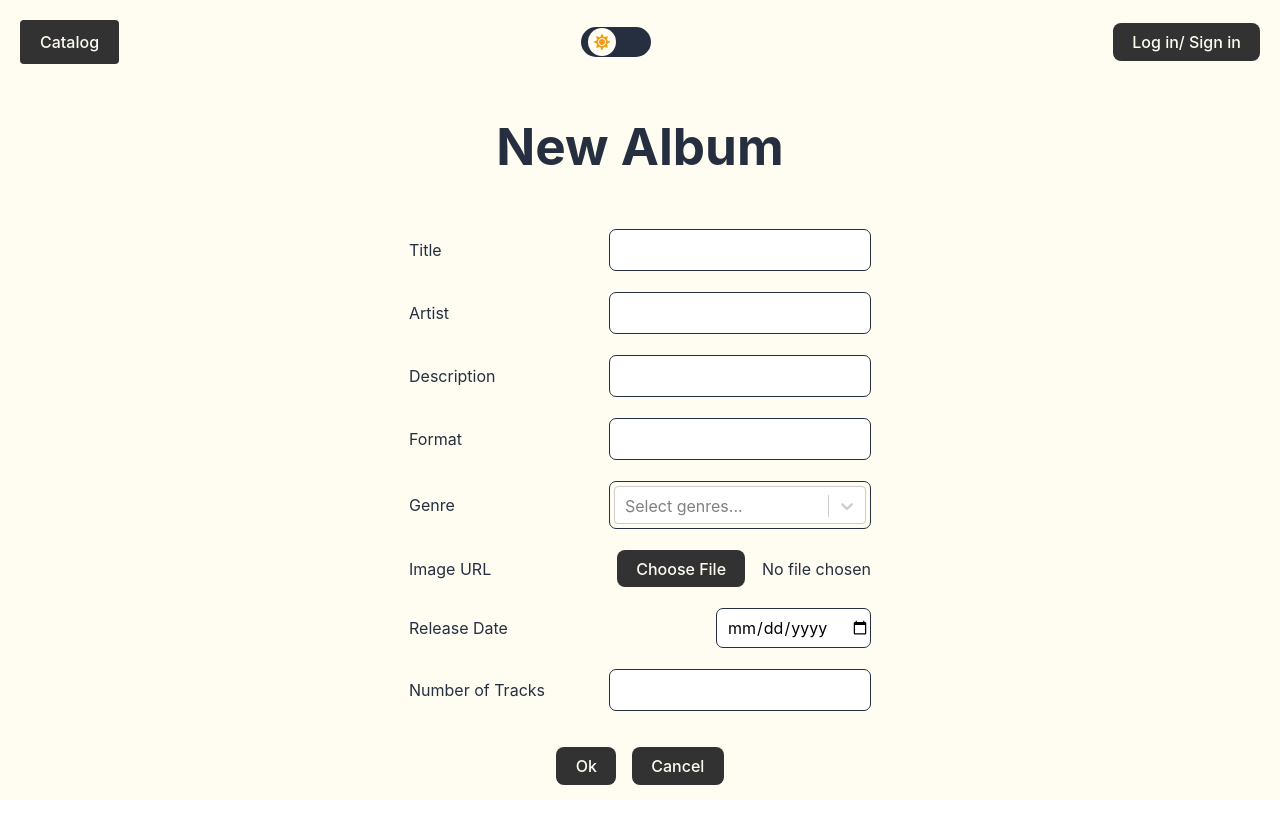
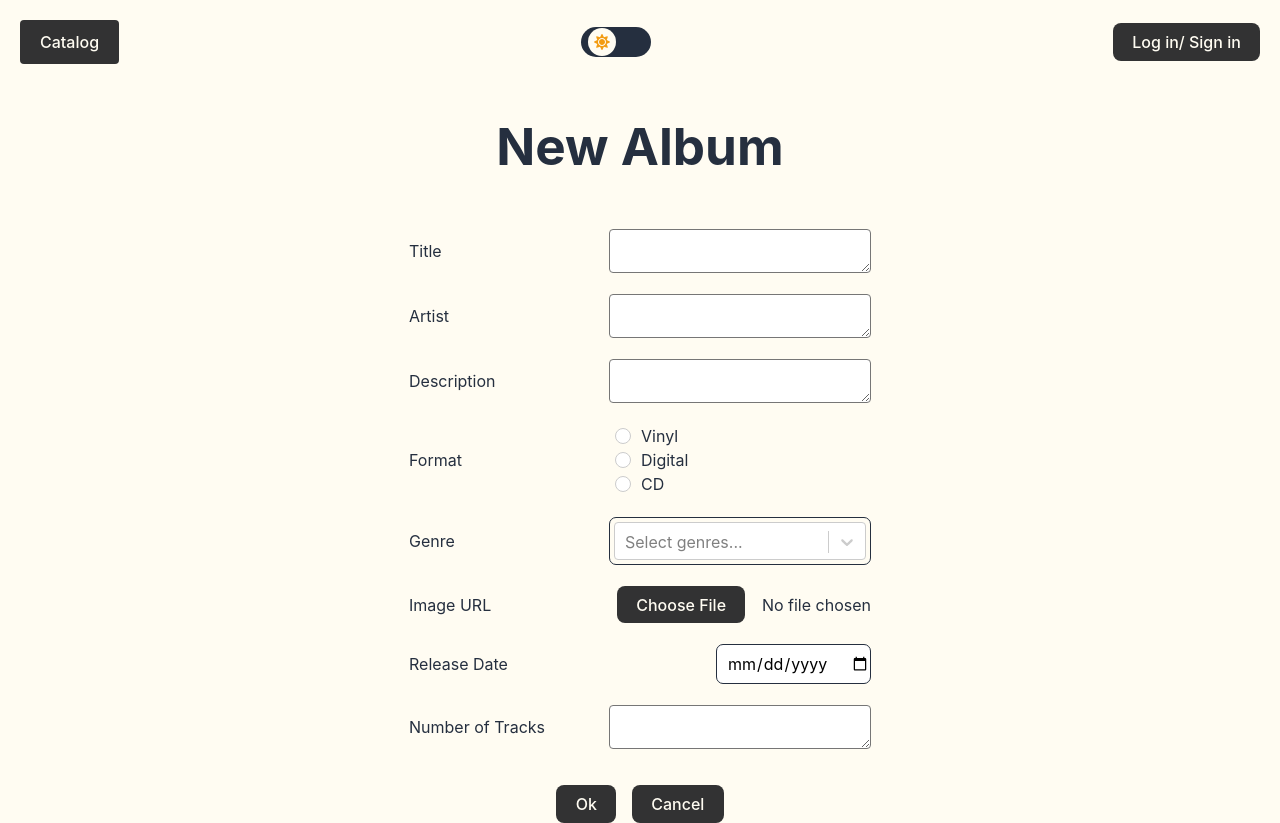
Before and after one commit to VeronikaTkach/audio_com, a React (Vite) app: page /album/new in a window 1280 px wide. Before the commit the page ends 800 px from the top, so only its background shows below. Built offline with nearby package versions, Linux system fonts and the light colour scheme; no server answers; the database is empty.

Commit message:
fixed GenreDropDown and other

```diff
--- a/package.json
+++ b/package.json
@@ -24,6 +24,7 @@
     "react-redux": "^9.1.2",
     "react-router-dom": "^6.24.0",
     "react-select": "^5.8.0",
+    "react-textarea-autosize": "^8.5.3",
     "sass": "^1.77.2",
     "scss": "^0.2.4",
     "styled-components": "^6.1.12"
--- a/src/App.css
+++ b/src/App.css
@@ -3,11 +3,14 @@
 }
 
 :root {
-  --background-color: #ffffff;
-  --background-color-header: #333;
-  --text-color: #213547;
-  --button-background-color: #fa6d3e;
-  --button-hover-background-color: #e9764b;
+  --background-color: #fffcf2;
+  --background-color-header: #fffcf2;
+  --text-color: #252f3f;
+  --button-background-color: #323233;
+  --button-hover-background-color: rgba(25,25,26,.7);
+  --button-text: #fffcf2;
+  --input-color: white;
+  --checkbox-color-checked: #252f3f;
 }
 
 .App {
@@ -25,6 +28,7 @@
   --button-hover-background-color: rgba(25,25,26,.7);
   --button-text: #fffcf2;
   --input-color: white;
+  --checkbox-color-checked: #252f3f;
 }
 
 .App.dark {
@@ -35,4 +39,5 @@
   --button-hover-background-color: #e9764b;
   --button-text: #252f3f;
   --input-color: #fffcf2;
+  --checkbox-color-checked: #e9764b;
 }
--- a/src/components/AlbumGrid/AlbumGrid.jsx
+++ b/src/components/AlbumGrid/AlbumGrid.jsx
@@ -3,6 +3,7 @@ import PropTypes from 'prop-types';
 import { FaCheckCircle } from 'react-icons/fa';
 import { GenreDropdown } from '../ui/GenreDropDown';
 import { Button } from '../ui/Button/Button';
+import TextareaAutosize from 'react-textarea-autosize';
 import s from './styles.module.scss';
 
 export const AlbumGrid = ({ album, handleInputChange, handleImageChange, imageFile, fileName, isEdit }) => {
@@ -10,7 +11,7 @@ export const AlbumGrid = ({ album, handleInputChange, handleImageChange, imageFi
 
   useEffect(() => {
     if (album.genre) {
-      const genresArray = typeof album.genre === 'string' ? JSON.parse(album.genre) : album.genre;
+      const genresArray = Array.isArray(album.genre) ? album.genre : JSON.parse(album.genre);
       setSelectedGenres(genresArray.map(g => ({ value: g, label: g })));
     }
   }, [album.genre]);
@@ -24,39 +25,71 @@ export const AlbumGrid = ({ album, handleInputChange, handleImageChange, imageFi
     <div className={s.album__form}>
       <div className={s.form__group}>
         <label>Title</label>
-        <input
-          type="text"
+        <TextareaAutosize
+          className={s.textArea}
           name="title"
           value={album.title}
           onChange={handleInputChange}
+          minRows={1}
+          maxRows={10}
         />
       </div>
       <div className={s.form__group}>
         <label>Artist</label>
-        <input
-          type="text"
+        <TextareaAutosize
+          className={s.textArea}
           name="artist"
           value={album.artist}
           onChange={handleInputChange}
+          minRows={1}
+          maxRows={10}
         />
       </div>
       <div className={s.form__group}>
         <label>Description</label>
-        <input
-          type="text"
+        <TextareaAutosize
+          className={s.textArea}
           name="description"
           value={album.description}
           onChange={handleInputChange}
+          minRows={1}
+          maxRows={10}
         />
       </div>
       <div className={s.form__group}>
         <label>Format</label>
-        <input
-          type="text"
-          name="format"
-          value={album.format}
-          onChange={handleInputChange}
-        />
+        <div className={s.form__group__block}>
+          <label className={s.form__group__label}>
+            <input
+              type="checkbox"
+              name="format"
+              value="Vinyl"
+              checked={album.format.includes('Vinyl')}
+              onChange={handleInputChange}
+            />
+            Vinyl
+          </label>
+          <label className={s.form__group__label}>
+            <input
+              type="checkbox"
+              name="format"
+              value="Digital"
+              checked={album.format.includes('Digital')}
+              onChange={handleInputChange}
+            />
+            Digital
+          </label>
+          <label className={s.form__group__label}>
+            <input
+              type="checkbox"
+              name="format"
+              value="CD"
+              checked={album.format.includes('CD')}
+              onChange={handleInputChange}
+            />
+            CD
+          </label>
+        </div>
       </div>
       <div className={s.form__group}>
         <label>Genre</label>
@@ -96,11 +129,13 @@ export const AlbumGrid = ({ album, handleInputChange, handleImageChange, imageFi
       </div>
       <div className={s.form__group}>
         <label style={{ textAlign: 'start' }}>Number of Tracks</label>
-        <input
-          type="text"
+        <TextareaAutosize
+          className={s.textArea}
           name="value_of_tracks"
           value={album.value_of_tracks}
           onChange={handleInputChange}
+          minRows={1}
+          maxRows={10}
         />
       </div>
     </div>
--- a/src/components/AlbumGrid/styles.module.scss
+++ b/src/components/AlbumGrid/styles.module.scss
@@ -20,6 +20,29 @@
       height: 38px;
       border: solid 1px var(--text-color);
       padding-left: 10px;
+    }
+    &__block {
+      width: 256px;
+    }
+    &__label {
+      display: flex;
+      flex-direction: row;
+      align-items: center;
+      gap: 10px;
+      & input[type='checkbox'] {
+        appearance: none;
+        width: 16px;
+        height: 16px;
+        border: 1px solid #ccc;
+        border-radius: 50%;
+        outline: none;
+        cursor: pointer;
+        transition: background 0.2s;
+        &:checked {
+          background: var(--checkbox-color-checked);
+          border-color: var(--checkbox-color-checked);
+        }
+      }
     }
   }
 }
@@ -64,3 +87,9 @@
     white-space: nowrap;
   }
 }
+
+.textArea {
+  width: 256px;
+  min-height: 38px;
+  border-radius: 4px;
+}
--- a/src/components/ui/GenreDropDown/styles.module.scss
+++ b/src/components/ui/GenreDropDown/styles.module.scss
@@ -10,4 +10,13 @@
 .dropdown {
   width: 100%;
   border: none;
+  min-height: 38px;
+  .select__control {
+    min-height: 38px;
+  }
+  .select__value-container {
+    min-height: 38px;
+    display: flex;
+    align-items: center;
+  }
 }
--- a/src/pages/AddNewAlbumPage/AddNewAlbumPage.jsx
+++ b/src/pages/AddNewAlbumPage/AddNewAlbumPage.jsx
@@ -1,12 +1,11 @@
 import React, { useEffect, useState } from 'react';
-import { useDispatch, useSelector } from 'react-redux';
+import { useDispatch } from 'react-redux';
 import { useNavigate } from 'react-router-dom';
 import { supabase } from '../../../supabaseClient';
-import { fetchAlbums } from '../../core/store/albumsSlice';
-import { fetchAllGenres } from '../../core/store/genresSlice';
 import { AlbumGrid } from '../../components/AlbumGrid';
 import { Button } from '../../components/ui/Button/Button';
-import defaultCover from '../../assets/defaultCover.webp';
+import { fetchGenres } from '../../core/store/genresSlice';
+import { fetchAlbums } from '../../core/store/albumsSlice';
 import s from './styles.module.scss';
 
 export const AddNewAlbumPage = () => {
@@ -15,7 +14,7 @@ export const AddNewAlbumPage = () => {
     artist: '',
     description: '',
     format: '',
-    genre: [],
+    genre: '',
     image: '',
     release_date: '',
     value_of_tracks: ''
@@ -27,12 +26,19 @@ export const AddNewAlbumPage = () => {
   const dispatch = useDispatch();
 
   useEffect(() => {
-    dispatch(fetchAllGenres());
+    dispatch(fetchGenres());
   }, [dispatch]);
 
   const handleInputChange = (e) => {
     const { name, value } = e.target;
-    setAlbum({ ...album, [name]: value });
+    if (name === 'format') {
+      const formats = album.format.includes(value)
+        ? album.format.filter(f => f !== value)
+        : [...album.format, value];
+      setAlbum({ ...album, format: formats });
+    } else {
+      setAlbum({ ...album, [name]: value });
+    }
   };
 
   const handleImageChange = (e) => {
@@ -45,7 +51,7 @@ export const AddNewAlbumPage = () => {
   const checkIfSuchAlbumExists = async () => {
     let response = await supabase
       .from('albums')
-      .select("title", "artist")
+      .select('title', 'artist')
       .eq('title', album.title)
       .eq('artist', album.artist);
 
@@ -83,23 +89,23 @@ export const AddNewAlbumPage = () => {
         return;
       }
 
-      console.log("Upload response:", uploadResponse);
+      console.log('Upload response:', uploadResponse);
 
-      const { data: publicUrlResponse } = supabase
+      const { data: publicUrlResponse, error: urlError } = supabase
         .storage
         .from('album_covers')
         .getPublicUrl(coverPath);
 
-      if (publicUrlResponse.error) {
-        console.error('Error getting public URL:', publicUrlResponse.error);
-        setError('Error getting public URL: ' + publicUrlResponse.error.message);
+      if (urlError) {
+        console.error('Error getting public URL:', urlError);
+        setError('Error getting public URL: ' + urlError.message);
         return;
       }
 
       imageUrl = publicUrlResponse.publicUrl;
 
-      console.log("Public URL response:", publicUrlResponse);
-      console.log("Image URL:", imageUrl);
+      console.log('Public URL response:', publicUrlResponse);
+      console.log('Image URL:', imageUrl);
     }
 
     const newAlbum = {
@@ -115,12 +121,12 @@ export const AddNewAlbumPage = () => {
       if (error.code === '23505') {
         setError('Title, description or image URL already exists.');
       } else {
-        setError("Error creating album: " + error.message);
+        setError('Error creating album: ' + error.message);
       }
-      console.error("Error creating album:", error);
+      console.error('Error creating album:', error);
     } else {
-      console.log("New album created successfully:", data);
-      alert("New Album Created");
+      console.log('New album created successfully:', data);
+      alert('New Album Created');
       dispatch(fetchAlbums({ page: 1, perPage: 10 })).then(() => {
         navigate('/catalog');
       });
@@ -143,8 +149,8 @@ export const AddNewAlbumPage = () => {
         isEdit={false}
       />
       <div className={s.add__actions}>
-        <Button label="Ok" onClick={handleSaveChanges}/>
-        <Button label="Cancel" onClick={handleCancel}/>
+        <Button label='Ok' onClick={handleSaveChanges} />
+        <Button label='Cancel' onClick={handleCancel} />
       </div>
       {error && <div className={s.error}>{error}</div>}
     </div>
--- a/src/pages/EditPage/EditPage.jsx
+++ b/src/pages/EditPage/EditPage.jsx
@@ -5,7 +5,7 @@ import { supabase } from '../../../supabaseClient';
 import { AlbumGrid } from '../../components/AlbumGrid';
 import { ConfirmCancelModal } from '../../components/ui/ConfirmCancelModal';
 import { Button } from '../../components/ui/Button/Button';
-import { fetchAllGenres } from '../../core/store/genresSlice';
+import { fetchGenres } from '../../core/store/genresSlice';
 import s from './styles.module.scss';
 
 export const EditPage = () => {
@@ -20,7 +20,7 @@ export const EditPage = () => {
   const dispatch = useDispatch();
 
   useEffect(() => {
-    dispatch(fetchAllGenres());
+    dispatch(fetchGenres());
   }, [dispatch]);
 
   useEffect(() => {
```
Also changed, not shown: src/components/ui/GenreDropDown/GenreDropDown.jsx (+14 -0 lines), src/core/store/genresSlice.js (+18 -24 lines), src/pages/AlbumPage/AlbumPage.jsx (+9 -5 lines), 1 other file (tests, documents, lock files or other folders).
